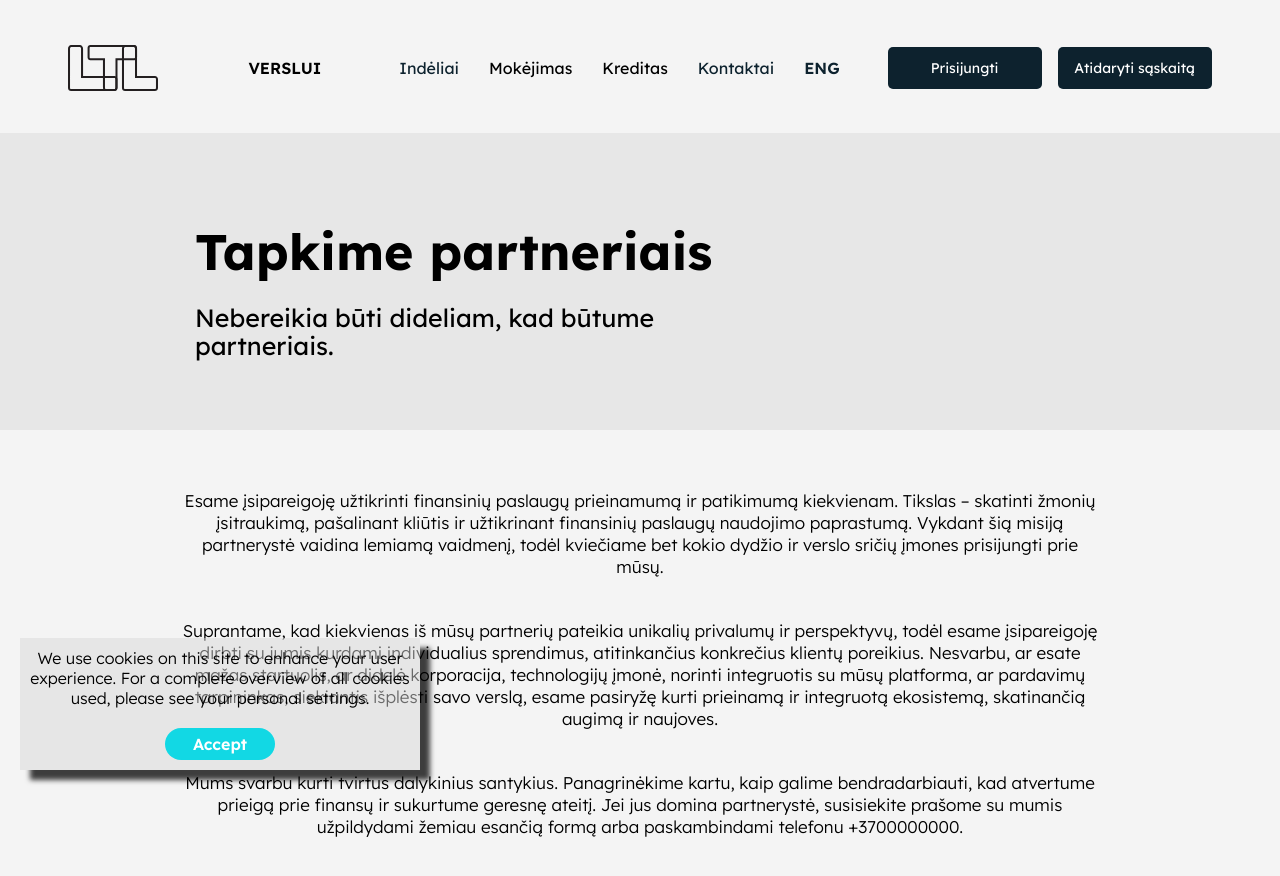
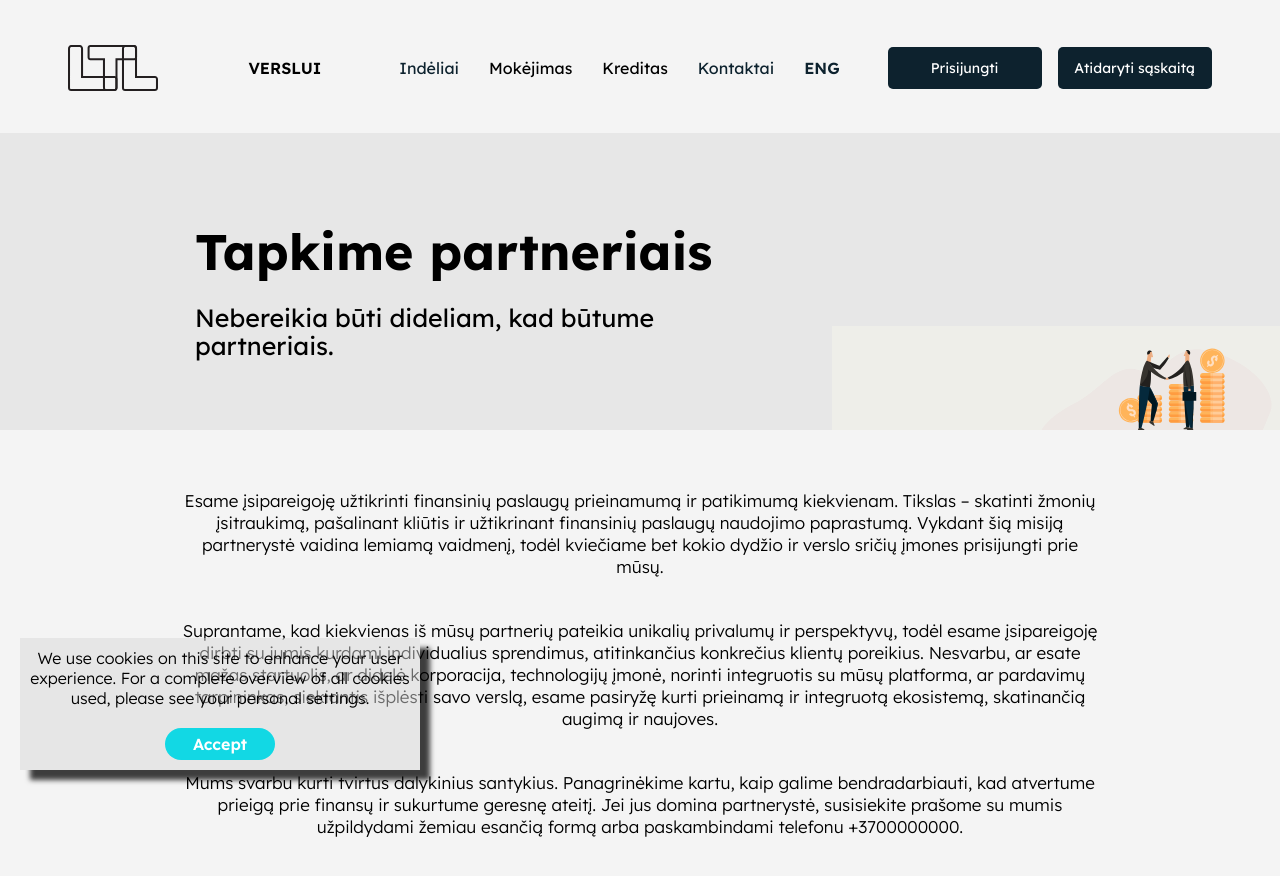
Before and after one commit to pinenetcoder/ltllanding, a Next.js app: page /partnership in a window 1280 px wide. Shown: the top 876 px of the page. Built offline with nearby package versions, Linux system fonts and the light colour scheme; no server answers.

Commit message:
LLP-61- resolving firebase problem

```diff
--- a/firebase.js
+++ b/src/firebase.js
@@ -1,3 +1,4 @@
+import { initializeApp } from "firebase/app";
 const firebaseConfig = {
   apiKey: process.env.NEXT_PUBLIC_FIREBASE_API_KEY,
   authDomain: process.env.NEXT_PUBLIC_FIREBASE_AUTH_DOMAIN,
--- a/src/styles/partnership.module.scss
+++ b/src/styles/partnership.module.scss
@@ -1,6 +1,10 @@
 .partnershipSection {
    padding: 100px 0 70px 0;
    background-color: var(--ligh-grey-background);
+   background-image: url("/assets/images/partnership_heroBlock.svg");
+   background-repeat: no-repeat;
+   background-position: right bottom;
+   background-size: 35%;
 
    .partnershipWrapper {
       max-width: 920px;
```
Also changed, not shown: public/assets/images/partnership_heroBlock.svg (added).
